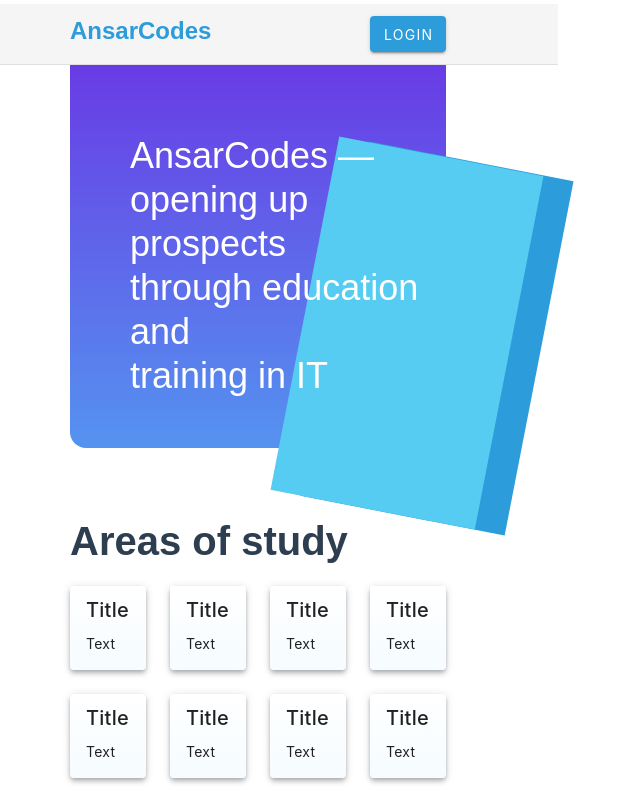
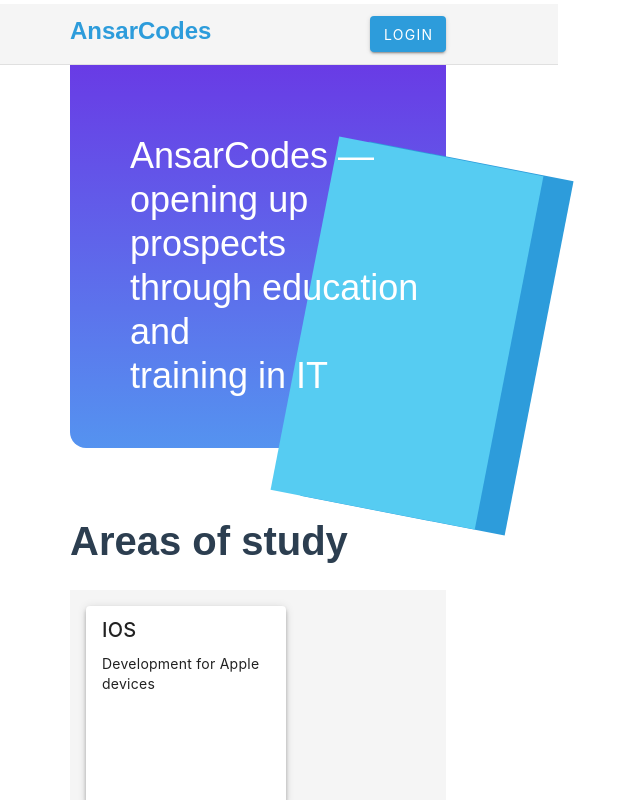
Before and after one commit to Ansar1337/LearningManager, a Vue app: page / in a window 1280 px wide. Shown: the top 800 px of the page, without its empty margins (78-718 px from the left). Built offline with nearby package versions, Linux system fonts and the light colour scheme.

Commit message:
Test flex for cards

```diff
--- a/src/pages/Index.vue
+++ b/src/pages/Index.vue
@@ -38,14 +38,16 @@ const studies = [
   <v-row>
     <v-col cols="8" offset="2">
       <div class="content-study">Areas of study</div>
-      <v-row class="mt-2">
-        <v-col v-for="study in studies" cols="3">
-          <v-card elevation="4">
-            <v-card-title>Title</v-card-title>
-            <v-card-text>Text</v-card-text>
+    </v-col>
+    <v-col cols="8" offset="2">
+      <v-sheet class="d-flex flex-wrap flex-back ">
+        <v-sheet v-for="study in studies" class="ma-2 pa-2 flex-back ">
+          <v-card height="200px" width="200px" elevation="4">
+            <v-card-title>{{ study.title }}</v-card-title>
+            <v-card-text>{{ study.description }}</v-card-text>
           </v-card>
-        </v-col>
-      </v-row>
+        </v-sheet>
+      </v-sheet>
     </v-col>
   </v-row>
 
@@ -114,7 +116,7 @@ const studies = [
   text-align: left;
 }
 
-.v-card {
-  background: linear-gradient(180deg, #FFFFFF 0%, rgba(243, 251, 255, 0.8) 100%);
+.flex-back {
+  background: #F5F5F5;
 }
 </style>
```
